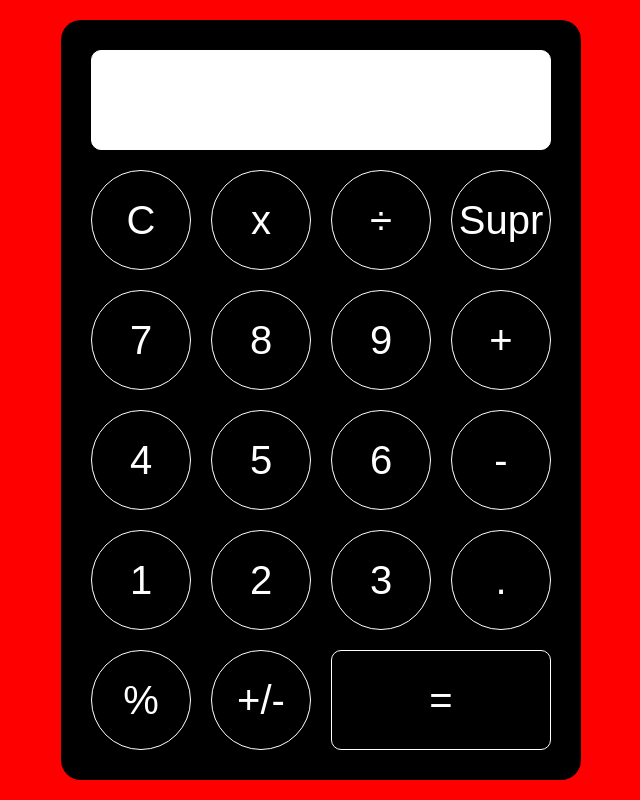
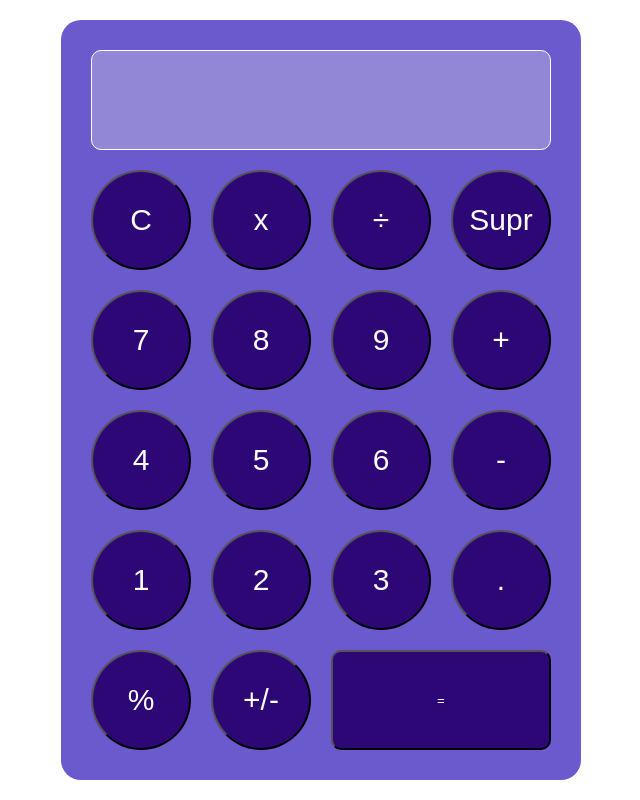
Before and after one commit to ramgiu/calculator, a plain HTML site: page index.html in a window 1280 px wide. Shown: the whole page, without its empty margins (319-959 px from the left). Drawn offline with Linux system fonts and the light colour scheme.

Commit message:
Adding styles and trying functions

```diff
--- a/estilos.css
+++ b/estilos.css
@@ -2,10 +2,6 @@
     margin: 0px;
     padding: 0px;
     box-sizing: border-box;
-}
-
-body {
-    background-color: red;
 }
 
 .flex-container {
@@ -15,22 +11,22 @@ body {
     height: 100vh;
 }
 .container {
-    background-color: black;
+    background-color: slateblue;
     display: grid;
     grid-template-columns: [col1] 1fr [col2] 1fr [col3] 1fr [col4] 1fr;
     grid-template-rows: [line1] 1fr [line2] 1fr [line3] 1fr [line4] 1fr [line5] 1fr [line6] 1fr;
-    color: white;
-    font-family: sans-serif;
-    font-size: 40px;
     padding: 20px;
     border-radius: 20px;
 }
+
 .item {
-    border: solid white 1px;
     border-radius: 50%;
     height: 100px;
     width: 100px;
     margin: 10px;
+    font-size: 30px;
+    background-color: rgb(46, 7, 119);
+    color: white;
 }
 
 .flex {
@@ -39,7 +35,7 @@ body {
     justify-content: center;
 }
 
-.item:hover {
+.item:hover, .item-equal:hover {
     background-color: white;
     transition: ease-in;
     transition-duration: 0.3s;
@@ -58,8 +54,9 @@ body {
 
 .item-equal {
     grid-column:3 / span 2;
-    border: solid white 1px;
     height: 100px;
     margin: 10px;
     border-radius: 10px;
+    background-color: rgb(46, 7, 119);
+    color: white;
 }
--- a/index.html
+++ b/index.html
@@ -10,27 +10,28 @@
 <body>
     <div class="flex-container">
         <div class="container">
-            <input class="item-result flex"></input>
-            <div class="item flex">C</div>
-            <div class="item flex">x</div>
-            <div class="item flex">÷</div>
-            <div class="item flex">Supr</div>
-            <div class="item flex">7</div>
-            <div class="item flex">8</div>
-            <div class="item flex">9</div>
-            <div class="item flex">+</div>
-            <div class="item flex">4</div>
-            <div class="item flex">5</div>
-            <div class="item flex">6</div>
-            <div class="item flex">-</div>
-            <div class="item flex">1</div>
-            <div class="item flex">2</div>
-            <div class="item flex">3</div>
-            <div class="item flex">.</div>
-            <div class="item flex">%</div>
-            <div class="item flex">+/-</div>
-            <div class="item-equal flex">=</div>
+            <input name="resultado" disabled class="item-result flex"></input>
+            <button id="clear" class="item flex">C</button>
+            <button id="multiplicar" class="item flex">x</button>
+            <button id="dividir" class="item flex">÷</button>
+            <button id="suprimir" class="item flex">Supr</button>
+            <button id="siete" class="item flex">7</button>
+            <button id="ocho" class="item flex">8</button>
+            <button id="nueve" class="item flex">9</button>
+            <button id="suma" onclick="sumando()" class="item flex">+</button>
+            <button id="cuatro" class="item flex">4</button>
+            <button id="cinco" class="item flex">5</button>
+            <button id="seis" class="item flex">6</button>
+            <button id="restar" class="item flex">-</button>
+            <button id="uno" class="item flex">1</button>
+            <button id="dos" class="item flex">2</button>
+            <button id="tres" class="item flex">3</button>
+            <button id="coma" class="item flex">.</button>
+            <button id="porcentaje" class="item flex">%</button>
+            <button id="pos-neg" class="item flex">+/-</button>
+            <button id="igual" class="item-equal flex">=</button>
         </div>
     </div>
+    <script src="script.js"></script>
 </body>
 </html>
--- a/script.js
+++ b/script.js
@@ -0,0 +1,13 @@
+let uno = document.getElementById ('uno')
+let valorUno = uno.innerHTML
+let numeroUno = parseInt(valorUno)
+
+let dos = document.getElementById ('dos')
+let valorDos = dos.innerHTML
+let numeroDos = parseInt(valorDos)
+
+
+
+function sumando () {
+    document.write(numeroUno + numeroDos)
+}
```
